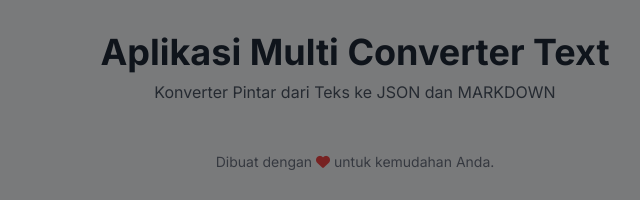
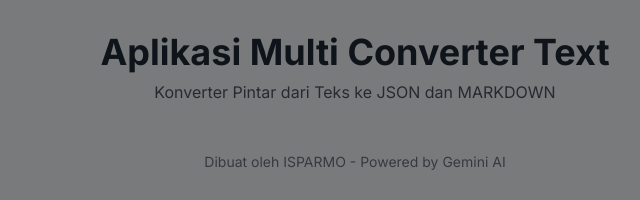
Before and after one commit to masisparmo/convertertext, a plain HTML site: page index.html in a window 1280 px wide. Shown: the top 200 px of the page, 285-925 px from the left. Drawn offline with nearby package versions, Linux system fonts and the light colour scheme.

Commit message:
Update index.html

```diff
--- a/index.html
+++ b/index.html
@@ -215,7 +215,7 @@
         </main>
 
         <footer class="text-center mt-12 text-gray-500 text-sm">
-            <p>Dibuat dengan <i class="fas fa-heart text-red-500"></i> untuk kemudahan Anda.</p>
+            <p>Dibuat oleh ISPARMO - Powered by Gemini AI</p>
         </footer>
     </div>
 
```
